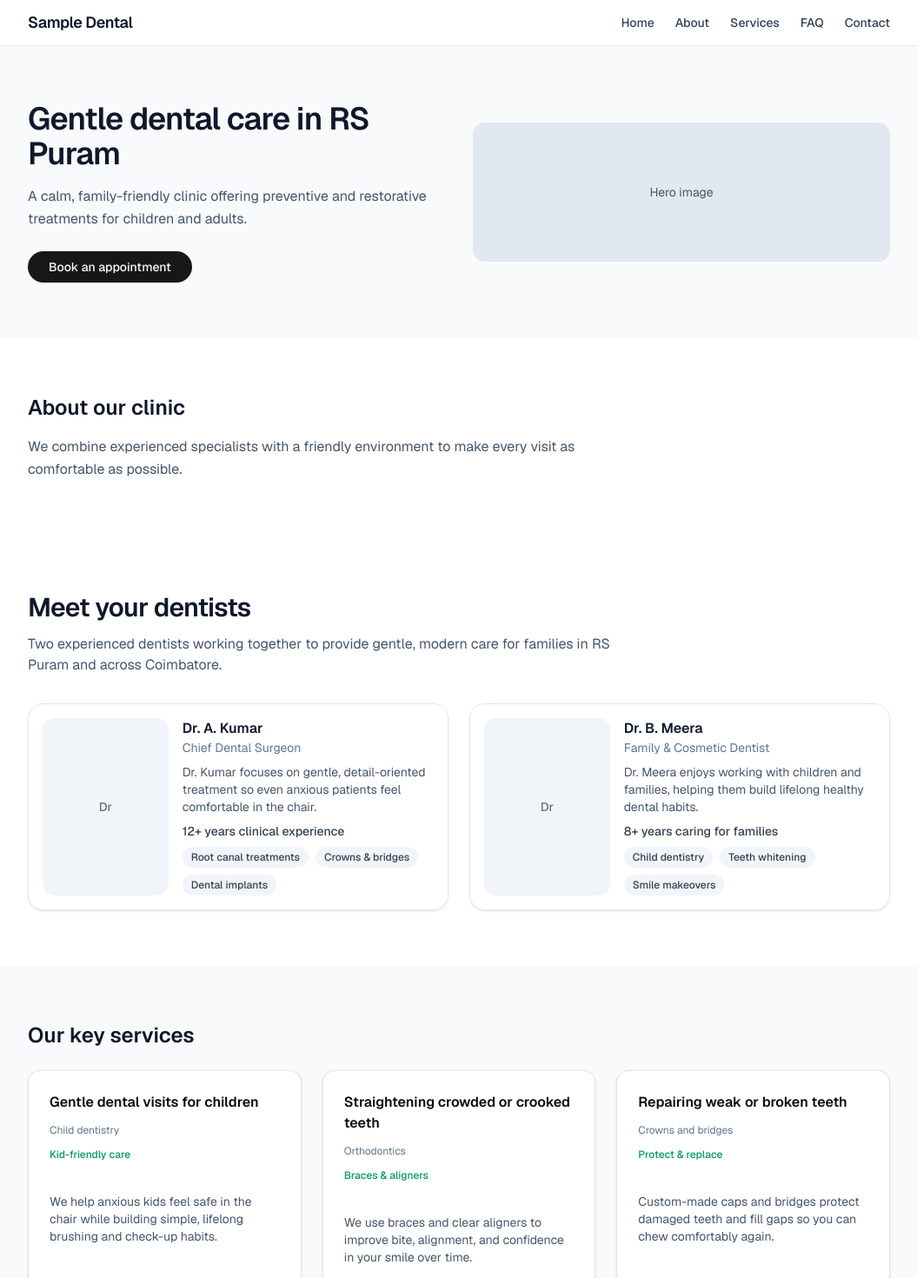
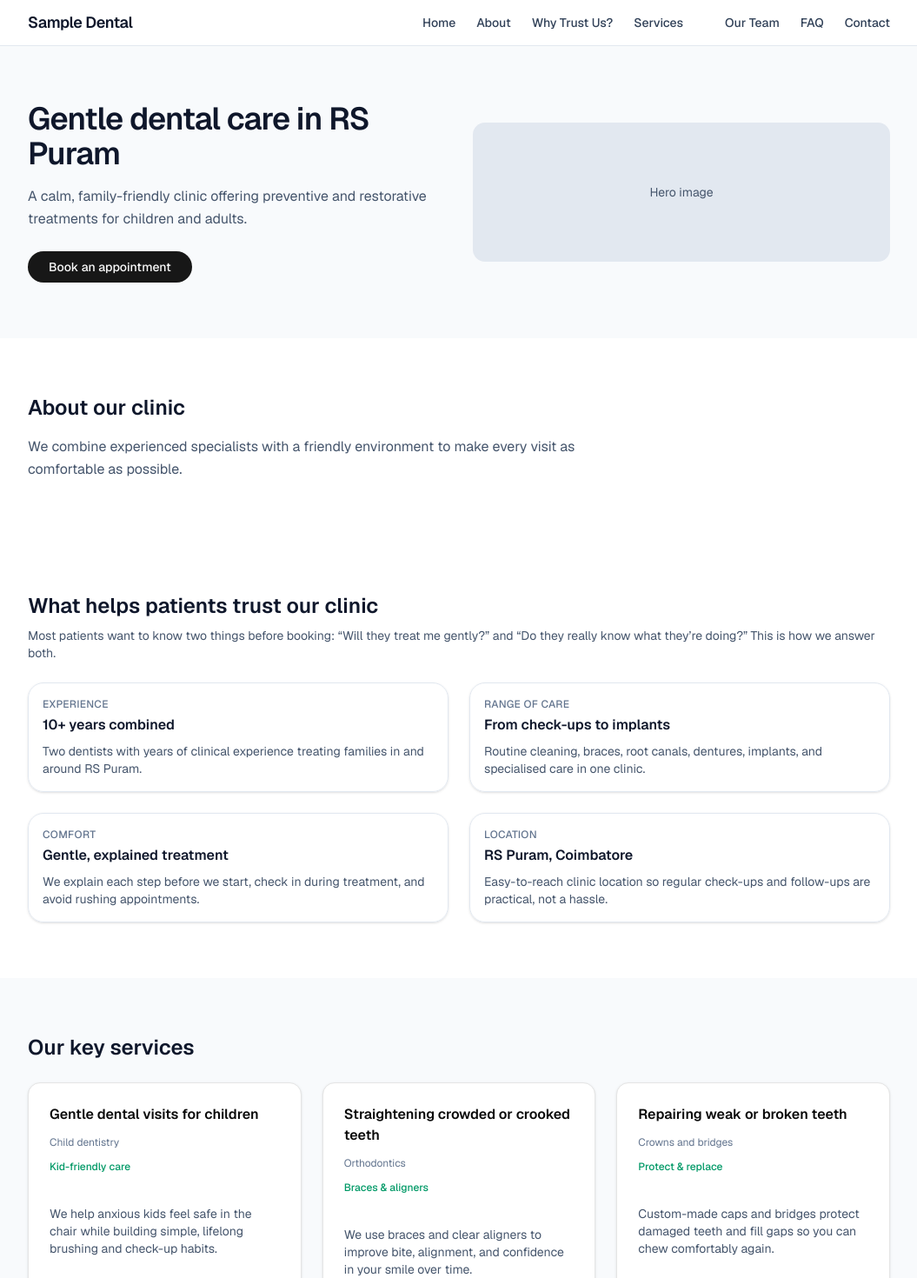
Before and after one commit to fooorrrceee/rr-dental-flip, a Next.js app in the folder landing-course/: page / in a window 1280 px wide. Shown: the top 1470 px of the page at 87% size, without its empty margins (112-1167 px from the left). Built offline with nearby package versions, Linux system fonts and the light colour scheme.

Commit message:
add proof section

```diff
--- a/landing-course/app/components/Header.tsx
+++ b/landing-course/app/components/Header.tsx
@@ -34,11 +34,23 @@ export function Header() {
               </a>
             </li>
             <li>
+              <a href="#proof" className="hover:text-sky-600">
+                Why Trust Us?
+              </a>
+            </li>
+            <li>
               <a href="#services" className="hover:text-sky-600">
                 Services
               </a>
             </li>
+            <li></li>
             <li>
+              <a href="#team" className="hover:text-sky-600">
+                Our Team
+              </a>
+            </li>
+            <li>
+
               <a href="#faq" className="hover:text-sky-600">
                 FAQ
               </a>
@@ -107,11 +119,29 @@ export function Header() {
             </li>
             <li>
               <a
+                href="#proof"
+                onClick={closeMenu}
+                className="block py-1.5 hover:text-sky-600"
+              >
+                Why Trust Us?
+              </a>
+            </li>
+            <li>
+              <a
                 href="#services"
                 onClick={closeMenu}
                 className="block py-1.5 hover:text-sky-600"
               >
                 Services
+              </a>
+            </li>
+            <li>
+              <a
+                href="#team"
+                onClick={closeMenu}
+                className="block py-1.5 hover:text-sky-600"
+              >
+                Our Team
               </a>
             </li>
             <li>
--- /dev/null
+++ b/landing-course/app/components/ProofSection.tsx
@@ -0,0 +1,74 @@
+type ProofPoint = {
+  label: string;
+  value: string;
+  description: string;
+};
+
+const proofPoints: ProofPoint[] = [
+  {
+    label: "Experience",
+    value: "10+ years combined",
+    description:
+      "Two dentists with years of clinical experience treating families in and around RS Puram.",
+  },
+  {
+    label: "Range of care",
+    value: "From check-ups to implants",
+    description:
+      "Routine cleaning, braces, root canals, dentures, implants, and specialised care in one clinic.",
+  },
+  {
+    label: "Comfort",
+    value: "Gentle, explained treatment",
+    description:
+      "We explain each step before we start, check in during treatment, and avoid rushing appointments.",
+  },
+  {
+    label: "Location",
+    value: "RS Puram, Coimbatore",
+    description:
+      "Easy-to-reach clinic location so regular check-ups and follow-ups are practical, not a hassle.",
+  },
+];
+
+export function ProofSection() {
+  return (
+    <section
+      id="proof"
+      className="bg-white py-12 sm:py-16 scroll-mt-16"
+      aria-labelledby="proof-heading"
+    >
+      <div className="mx-auto max-w-5xl px-4">
+        <h2
+          id="proof-heading"
+          className="text-2xl font-semibold text-slate-900"
+        >
+          What helps patients trust our clinic
+        </h2>
+
+        <p className="mt-2 text-sm text-slate-600">
+          Most patients want to know two things before booking: “Will they treat me gently?” and “Do they really know what they’re doing?” This is how we answer both.
+        </p>
+
+        <div className="mt-6 grid gap-6 sm:grid-cols-2">
+          {proofPoints.map((point) => (
+            <div
+              key={point.label}
+              className="rounded-2xl border border-slate-200 bg-white/80 p-4 shadow-sm"
+            >
+              <p className="text-xs font-medium uppercase tracking-wide text-slate-500">
+                {point.label}
+              </p>
+              <p className="mt-1 text-base font-semibold text-slate-900">
+                {point.value}
+              </p>
+              <p className="mt-2 text-xs text-slate-600 sm:text-sm">
+                {point.description}
+              </p>
+            </div>
+          ))}
+        </div>
+      </div>
+    </section>
+  );
+}
--- a/landing-course/app/page.tsx
+++ b/landing-course/app/page.tsx
@@ -5,6 +5,8 @@ import { ServicesSection } from "./components/ServicesSection";
 import { ContactFooter } from "./components/ContactFooter";
 import { FaqSection } from "./components/FaqSection";
 import { DentistSection } from "./components/DentistSection";
+import { ProofSection } from "./components/ProofSection";
+
 
 
 
@@ -15,8 +17,11 @@ export default function Home() {
       <main>
         <Hero />
         <AboutSection />
+        <ProofSection />
+        <ServicesSection />
+
         <DentistSection />
-        <ServicesSection />
+
         <FaqSection />
       </main>
       <ContactFooter />
```
